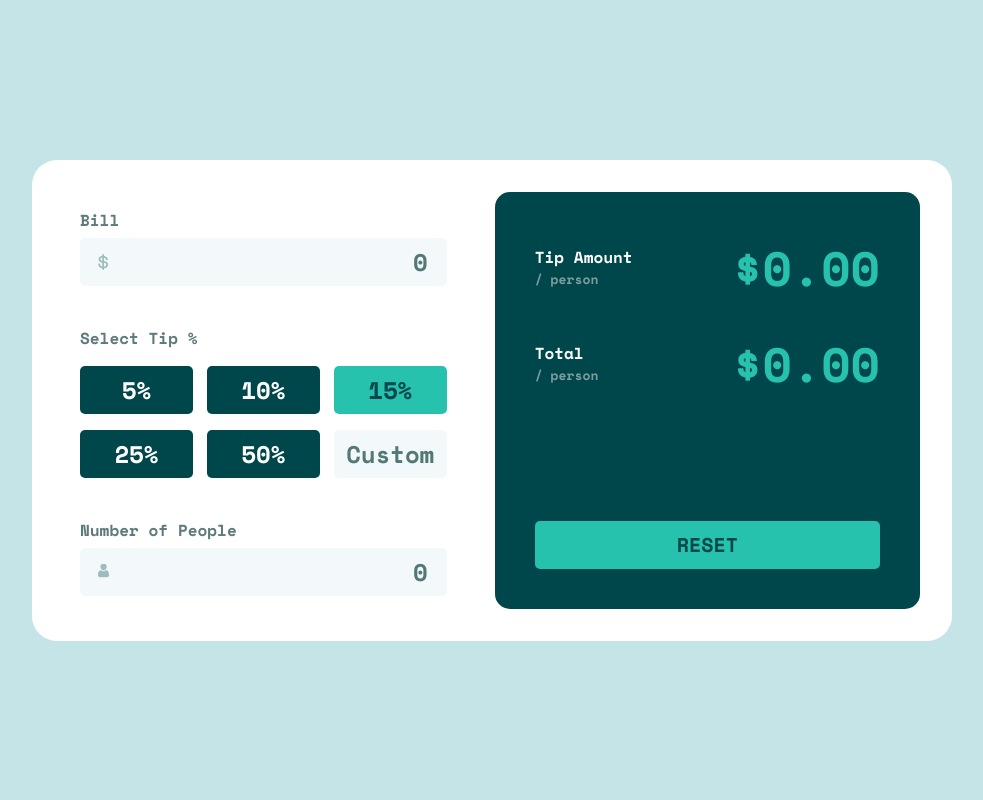
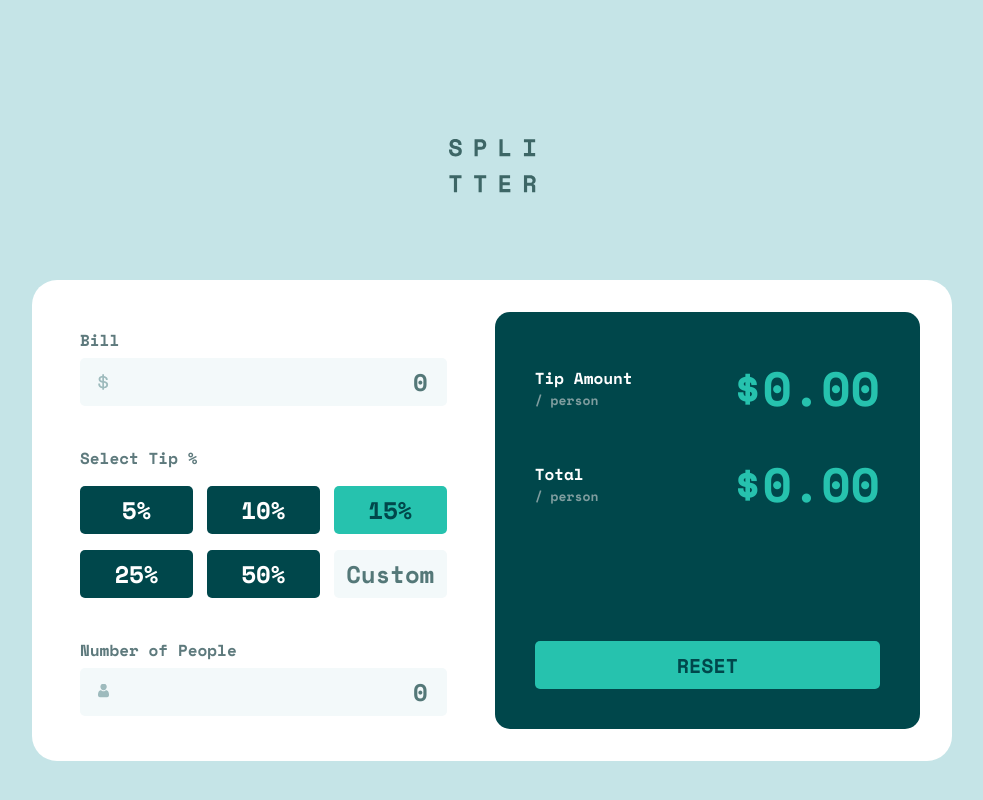
Before and after one commit to slavon213/tip-calculator, a plain HTML site: page index.html in a window 1280 px wide. Shown: the whole page, without its empty margins (148-1131 px from the left). Drawn offline with nearby package versions, Linux system fonts and the light colour scheme.

Commit message:
add logo

```diff
--- a/index.html
+++ b/index.html
@@ -8,6 +8,7 @@
         <link rel="stylesheet" href="./style.css" />
     </head>
     <body>
+        <header><img src="./images/logo.svg" alt=""></header>
         <main>
             <form>
                 <div class="half calculator">
--- a/style.css
+++ b/style.css
@@ -1,5 +1,4 @@
 @import url("https://fonts.googleapis.com/css2?family=Space+Mono:ital,wght@0,400;0,700;1,400;1,700&display=swap");
-
 
 :root {
     /* colors */
@@ -17,7 +16,6 @@
     --color-invalid: #e17052;
     --color-delimiter: #7f9d9f;
     --color-button-disabled: #0d686d;
-
 
     /* text-size */
 
@@ -43,18 +41,25 @@
 
 html,
 body {
-    height: 100vh;
+    min-height: 100vh;
 }
 
 body {
     display: grid;
     place-content: center;
+    justify-items: center;
+    gap: 87px;
     background: var(--color-background-main);
     font-family: "Space Mono", monospace;
     font-weight: 700;
     font-style: normal;
     font-size: var(--text-size-regular);
     color: var(--color-background-second);
+    margin-block-start: 50px;
+}
+
+img {
+    display: block;
 }
 
 input::-webkit-outer-spin-button,
@@ -257,6 +262,10 @@ form {
     :root {
         --text-size-large: 32px;
     }
+
+    body {
+        gap: 40px;
+    }
     form {
         flex-direction: column;
         max-width: 375px;
```
